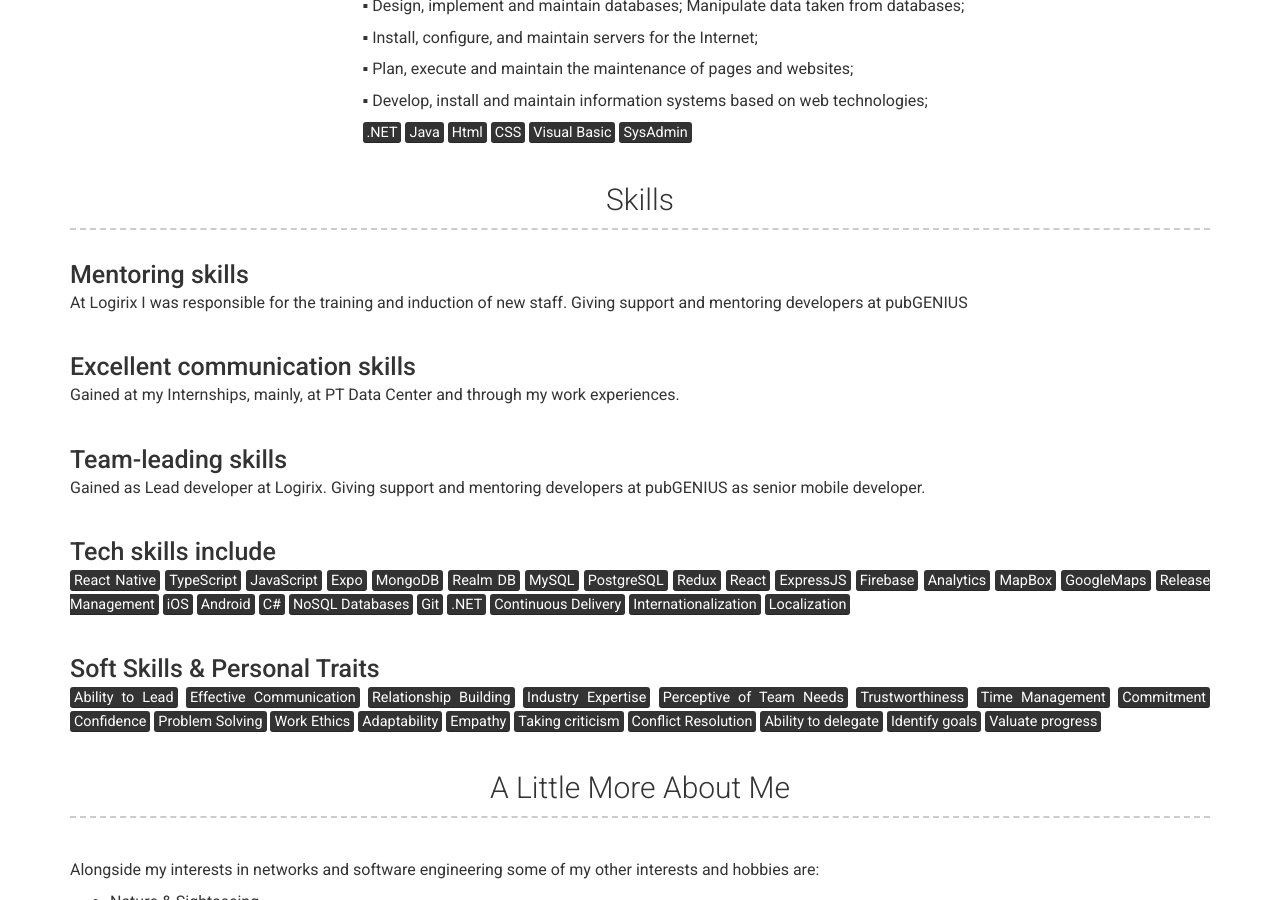
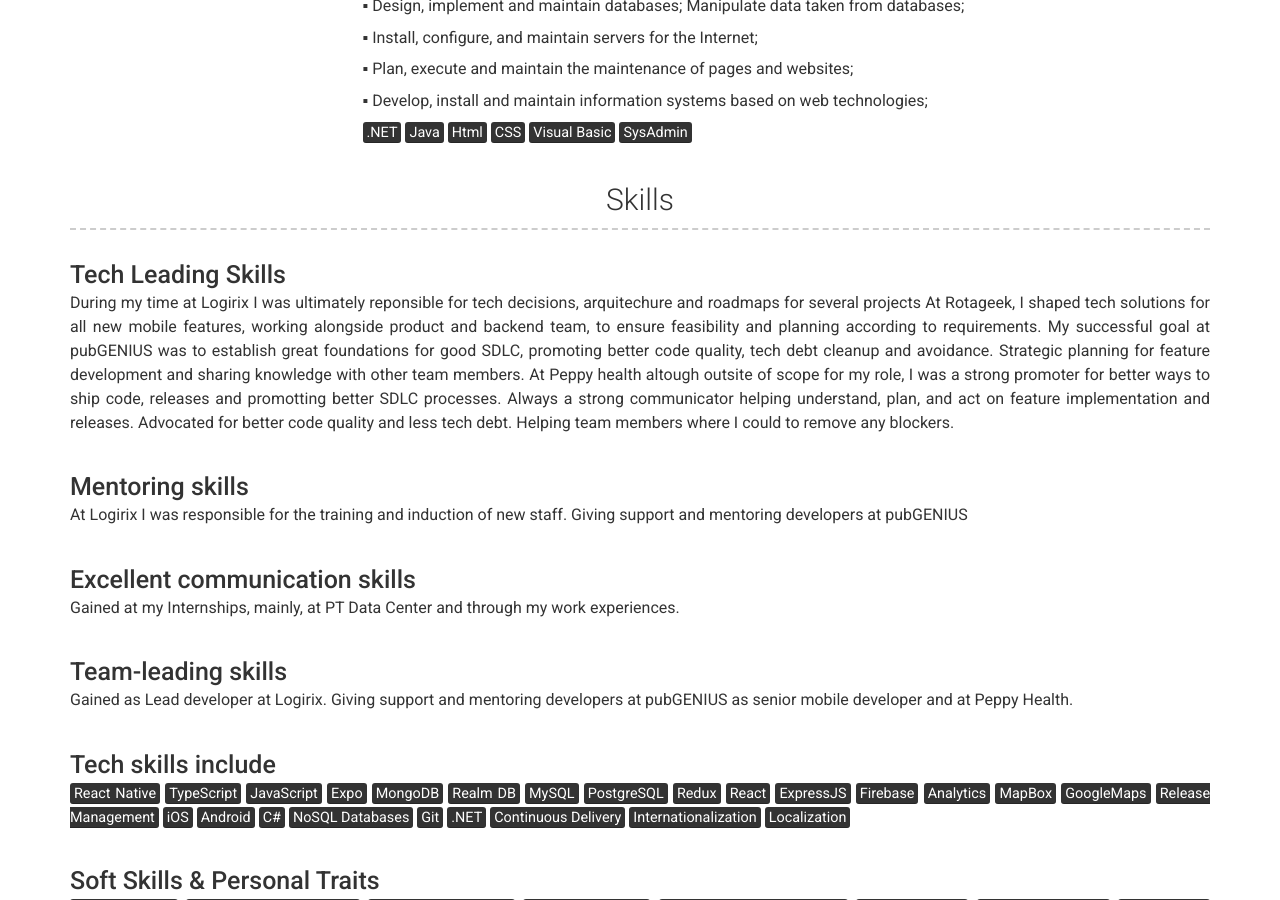
Before and after one commit to filipef101/filipef101.github.io, a Jekyll site: the page built from index.md, in a window 1280 px wide and 900 px high, scrolled down 5114 px. Built offline with Jekyll 4.4.1, drawn with Linux system fonts in a browser that asks for light colours; nearby versions of some CDN libraries; a script that is not in the unit is left out.

Commit message:
Update skills.yml

```diff
--- a/_data/skills.yml
+++ b/_data/skills.yml
@@ -1,3 +1,11 @@
+- layout: top
+  name: Tech Leading Skills
+  description: | # this will include new lines to allow paragraphs
+    During my time at Logirix I was ultimately reponsible for tech decisions, arquitechure and roadmaps for several projects
+    At Rotageek, I shaped tech solutions for all new mobile features, working alongside product and backend team, to ensure feasibility and planning according to requirements.
+    My successful goal at pubGENIUS was to establish great foundations for good SDLC, promoting better code quality, tech debt cleanup and avoidance. Strategic planning for feature development and sharing knowledge with other team members.
+    At Peppy health altough outsite of scope for my role, I was a strong promoter for better ways to ship code, releases and promotting better SDLC processes. Always a strong communicator helping understand, plan, and act on feature implementation and releases. Advocated for better code quality and less tech debt. Helping team members where I could to remove any blockers.
+
 - layout: top
   name: Mentoring skills
   # link: github.com/sproogen
@@ -19,7 +27,7 @@
   # github: sproogen/resume-theme
   description: | # this will include new lines to allow paragraphs
     Gained as Lead developer at Logirix.
-    Giving support and mentoring developers at pubGENIUS as senior mobile developer.
+    Giving support and mentoring developers at pubGENIUS as senior mobile developer and at Peppy Health.
 
 - layout: top
   name: "Tech skills include"
```
